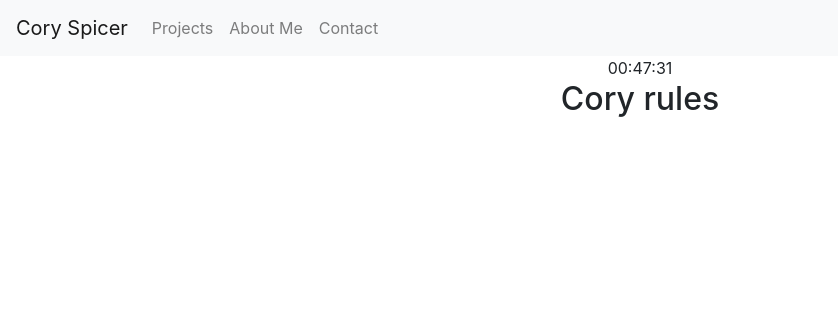
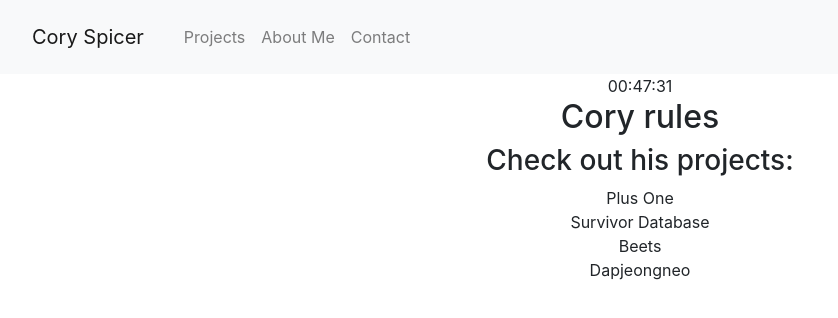
Before and after one commit to aloha45/portfolio-10-2020, a React (Create React App) app: page / in a window 1280 px wide. Shown: the top 318 px of the page, without its empty margins (0-838 px from the left). Built offline with nearby package versions, Linux system fonts and the light colour scheme.

Commit message:
add in projects

```diff
--- a/src/components/NavBar/NavBar.css
+++ b/src/components/NavBar/NavBar.css
@@ -0,0 +1,25 @@
+/* The navigation bar */
+.navbar {
+    overflow: hidden;
+    background-color: #333;
+    position: flex; /* Set the navbar to fixed position */
+    top: 0;
+    /* width: 100%; Full width */
+  }
+
+  /* Links inside the navbar */
+  .navbar a {
+    float: left;
+    display: block;
+    color: #f2f2f2;
+    text-align: center;
+    padding: 14px 16px;
+    text-decoration: none;
+  }
+
+  /* Change background on mouse-over */
+  .navbar a:hover {
+    background: #ddd;
+    color: black;
+    border-radius: 5px;
+  }
--- a/src/components/NavBar/NavBar.jsx
+++ b/src/components/NavBar/NavBar.jsx
@@ -4,16 +4,16 @@ import './NavBar.css'
 const NavBar = () => {
     return (
         <React.Fragment>
-            <nav class="navbar navbar-expand-lg navbar-light bg-light">
-            <a class="navbar-brand" href="#">Cory Spicer</a>
-            <button class="navbar-toggler" type="button" data-toggle="collapse" data-target="#navbarNavAltMarkup" aria-controls="navbarNavAltMarkup" aria-expanded="false" aria-label="Toggle navigation">
-                <span class="navbar-toggler-icon"></span>
+            <nav className="navbar navbar-expand-lg navbar-light bg-light">
+            <a className="navbar-brand" href="#">Cory Spicer</a>
+            <button className="navbar-toggler" type="button" data-toggle="collapse" data-target="#navbarNavAltMarkup" aria-controls="navbarNavAltMarkup" aria-expanded="false" aria-label="Toggle navigation">
+                <span className="navbar-toggler-icon"></span>
             </button>
-            <div class="collapse navbar-collapse" id="navbarNavAltMarkup">
-                <div class="navbar-nav">
-                <a class="nav-link" href="#">Projects <span class="sr-only">(current)</span></a>
-                <a class="nav-link" href="#">About Me</a>
-                <a class="nav-link" href="#">Contact</a>
+            <div className="collapse navbar-collapse" id="navbarNavAltMarkup">
+                <div className="navbar-nav">
+                    <a className="nav-link" href="#">Projects <span class="sr-only">(current)</span></a>
+                    <a className="nav-link" href="#">About Me</a>
+                    <a className="nav-link" href="#">Contact</a>
                 </div>
             </div>
             </nav>
--- a/src/components/Projects/Projects.jsx
+++ b/src/components/Projects/Projects.jsx
@@ -2,13 +2,42 @@ import React, { Component } from 'react'
 
 class Projects extends Component {
     state = {
-
+        projects: [
+            {
+            unit: 1,
+            name: 'Plus One',
+            link: '#',
+            screenshot: ''
+            },
+            {
+            unit: 2,
+            name: 'Survivor Database',
+            link: '#',
+            screenshot: ''
+            },
+            {
+            unit: 3,
+            name: 'Beets',
+            link: '#',
+            screenshot: ''
+            },
+            {
+            unit: 4,
+            name: 'Dapjeongneo',
+            link: '#',
+            screenshot: ''
+            }
+        ]
      }
 
     render() {
         return (
             <React.Fragment>
                 <h2>Cory rules</h2>
+                <h3>Check out his projects:</h3>
+                {this.state.projects.map((project) => (
+                    <div>{project.name}</div>
+                ))}
             </React.Fragment>
          );
     }
```
